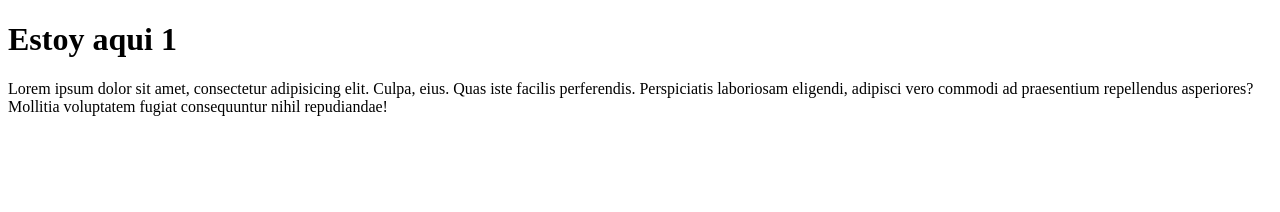
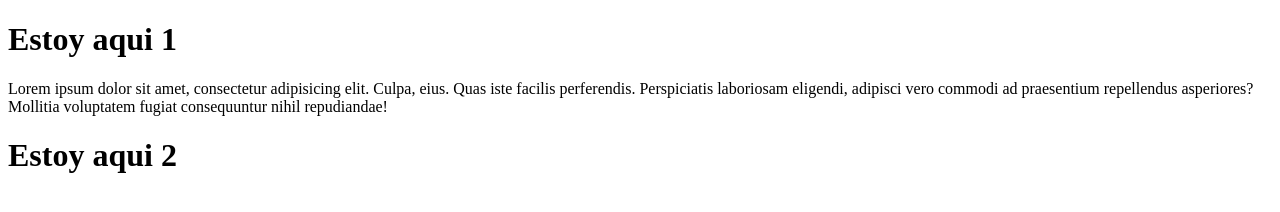
Before and after one commit to jcsoftdev/git, a plain HTML site: page index.html in a window 1280 px wide. Drawn offline with Linux system fonts and the light colour scheme.

Commit message:
subtitle added

```diff
--- a/index.html
+++ b/index.html
@@ -11,5 +11,6 @@
   <p>Lorem ipsum dolor sit amet, consectetur adipisicing elit. Culpa, eius. Quas iste facilis perferendis. Perspiciatis
     laboriosam eligendi, adipisci vero commodi ad praesentium repellendus asperiores? Mollitia voluptatem fugiat
     consequuntur nihil repudiandae!</p>
+  <h1>Estoy aqui 2</h1>
 </body>
 </html>
```
